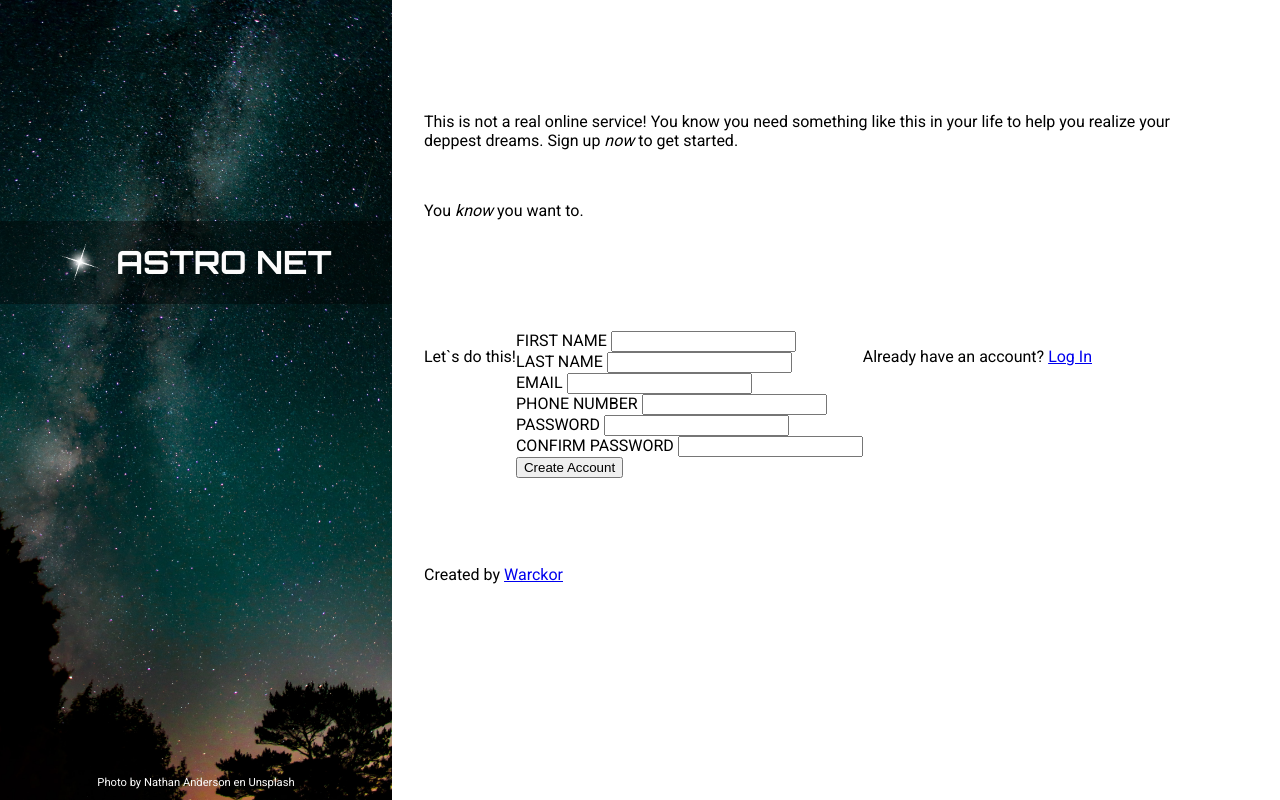
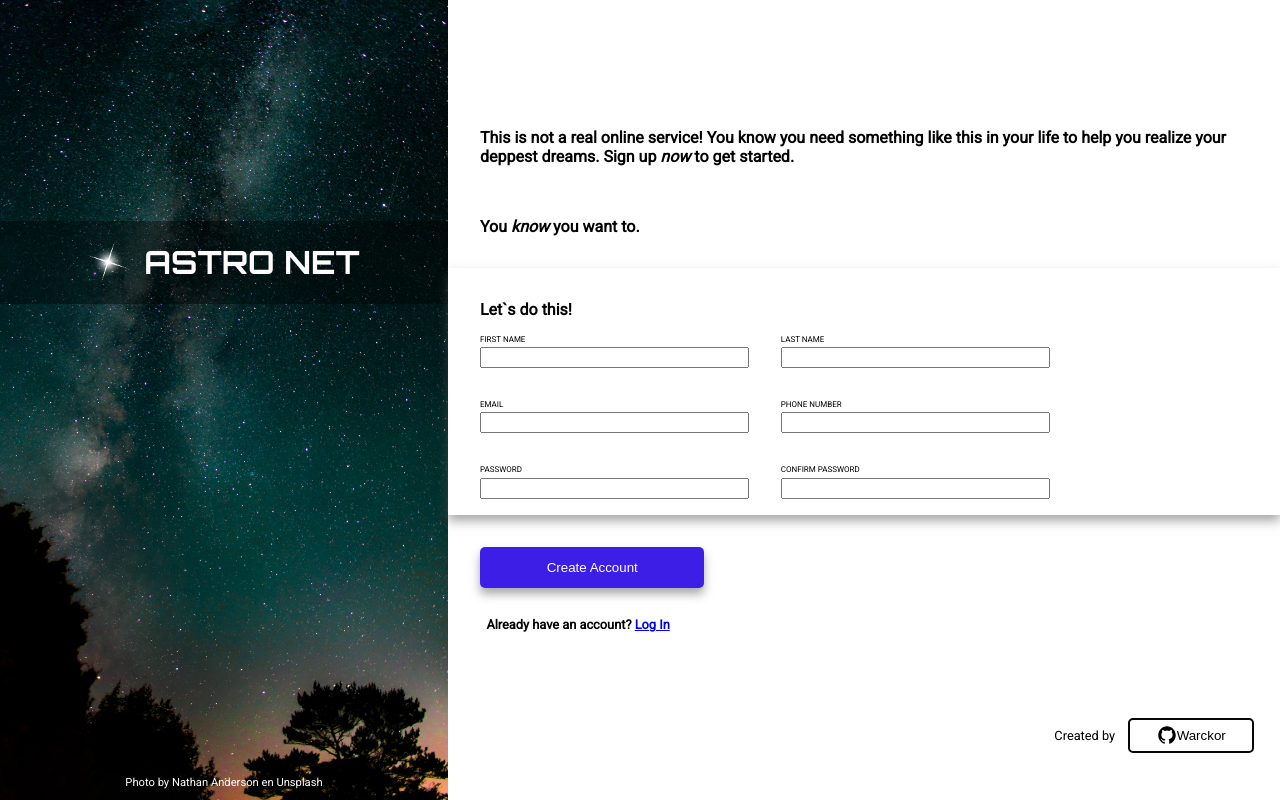
Before and after one commit to Warckor/sign-up-form, a website built with Vite: page index.html in a window 1280 px wide. Built offline with nearby package versions, Linux system fonts and the light colour scheme.

Commit message:
Add container-right styling

```diff
--- a/index.html
+++ b/index.html
@@ -34,40 +34,47 @@
 
       </div>
       <div class="form">
+        <form action="" method="post">
+          <div class="form-input">
             <p>Let`s do this!</p>
-        <form action="" method="post">
             <div class="form-data">
-            <div class="name">
+              <div class="input">
                 <label for="name">FIRST NAME</label>
                 <input type="text" name="first-name" id="name">
               </div>
-            <div class="surname">
+              <div class="input">
                 <label for="last-name">LAST NAME</label>
                 <input type="text" name="last-name" id="surname">
               </div>
-            <div class="email">
+              <div class="input">
                 <label for="email">EMAIL</label>
                 <input type="email" name="email" id="email">
               </div>
-            <div class="phone-number">
+              <div class="input">
                 <label for="phone">PHONE NUMBER</label>
                 <input type="number" name="phone" id="`phone">
               </div>
-            <div class="password">
+              <div class="input">
                 <label for="password">PASSWORD</label>
                 <input type="password" name="password" id="password" class="password">
               </div>
-            <div class="verify-psw">
+              <div class="input">
                 <label for="verify-password">CONFIRM PASSWORD</label>
                 <input type="password" name="verify-password" id="verify-password" class="password-confirm">
               </div>
             </div>
+          </div>
+          <div class="form-button">
             <button type="submit">Create Account</button>
+          </div>
         </form>
-        <p>Already have an account? <a href="/">Log In</a></p>
+        <p class="login">Already have an account? <a href="/">Log In</a></p>
       </div>
       <div class="footer">
-        Created by <a href="https://github.com/warckor">Warckor</a>
+        Created by <button class="github">
+          <img src="./assets/logo-github.svg" alt="link to github" />
+          <a href="https://github.com/warckor" target="_blank" rel="noopener noreferrer">Warckor</a>
+        </button>
       </div>
     </div>
   </div>
--- a/style.css
+++ b/style.css
@@ -74,14 +74,105 @@ body {
   align-items: flex-start;
   flex: 1 0 60%;
 
-  margin: 6em 5em 0 2em;
+  margin-top: 6em;
 }
 
-.content, .form, .footer {
+.content, .footer {
   flex: 1;
 }
 
+.content {
+  font-weight: bold;
+  margin: 1em 3em 1em 2em;
+}
+
 .form {
+  flex: 2;
   display: flex;
-  flex-direction: row;
+  flex-direction: column;
 }
+
+form {
+  display: flex;
+  flex-direction: column;
+  flex-wrap: wrap;
+  flex-basis: 50%;
+  gap: 1em;
+}
+
+.form-input>p:first-of-type {
+  font-weight: bold;
+}
+
+.form-input {
+  padding: 1em 2em;
+  box-shadow: 0 6px 10px rgba(83, 83, 83, 0.5);
+}
+
+.form-data {
+  display: flex;
+  flex-flow:row wrap;
+  gap: 2em;
+}
+
+.input {
+  display: flex;
+  flex-flow:column wrap;
+  width: 35%;
+  gap: 0.2em;
+}
+
+label {
+  font-size: 0.5em;
+}
+
+.form-button {
+  margin: 1em 2em;
+}
+
+.form-button button {
+  background-color: rgb(60, 30, 230);
+  color: white;
+  border: none;
+  padding: 1em 5em;
+  border-radius: 5px;
+  box-shadow: 0 6px 10px rgba(83, 83, 83, 0.5);
+}
+
+.login {
+  margin: 1em 3em;
+  font-size: 0.8em;
+  font-weight: bold;
+}
+
+.footer {
+  display: flex;
+  flex-flow: row wrap;
+  justify-content: center;
+  align-items: center;
+  gap: 1em;
+  margin: 2em 2em 0 3em;
+  align-self: flex-end;
+  font-size: 0.8em;
+}
+
+.github {
+  display: flex;
+  flex-flow: row wrap;
+  align-items: center;
+  justify-content: center;
+  padding: 0.4em 2em;
+  border: 2px solid rgb(7, 7, 7);
+  border-radius: 5px;
+  background: white;
+}
+
+.github > img {
+  width: 20px;
+  height: 20px;
+}
+
+.github > a {
+  text-decoration: none;
+  color: black;
+}
```
Lines whose indentation alone changed are shown as unchanged.
